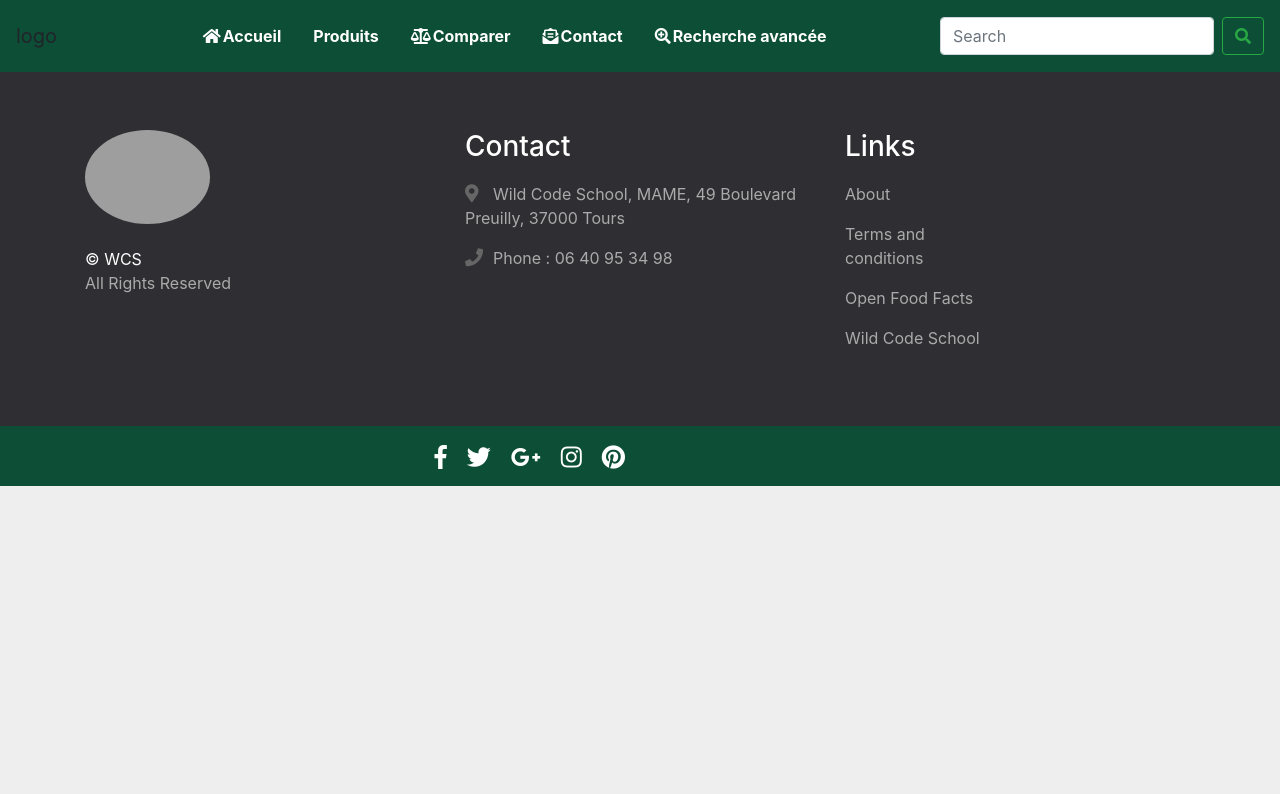
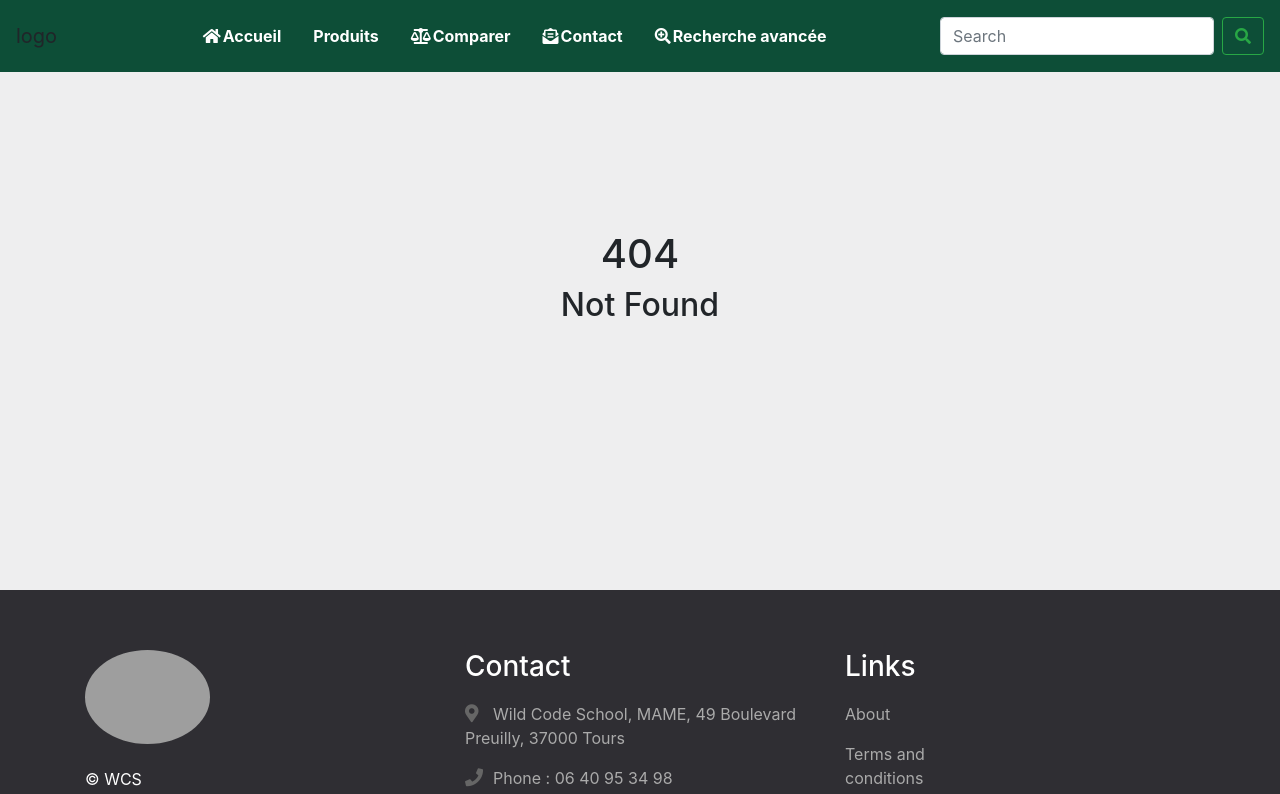
Before and after one commit to WildCodeSchool/tours-0918-js-projet2-found-eat, an Angular app in the folder Found-eat/: page /404 in a window 1280 px wide. Before the commit this address led to /. Shown: the top 794 px of the page. Built offline with nearby package versions, Linux system fonts and the light colour scheme; grey boxes are pictures that could not be loaded.

Commit message:
ajout d'une page pour l'erreur 404

```diff
--- /dev/null
+++ b/Found-eat/src/app/not-found/not-found.component.css
@@ -0,0 +1,6 @@
+div{
+	height: 45%;
+}
+h1{
+	margin-top: 4em;
+}
--- /dev/null
+++ b/Found-eat/src/app/not-found/not-found.component.html
@@ -0,0 +1,4 @@
+<div class="container">
+	<h1 class="text-center">404</h1>
+	<h2 class="text-center">Not Found</h2>
+</div>
--- /dev/null
+++ b/Found-eat/src/app/not-found/not-found.component.ts
@@ -0,0 +1,15 @@
+import { Component, OnInit } from '@angular/core';
+
+@Component({
+  selector: 'app-not-found',
+  templateUrl: './not-found.component.html',
+  styleUrls: ['./not-found.component.css']
+})
+export class NotFoundComponent implements OnInit {
+
+  constructor() { }
+
+  ngOnInit() {
+  }
+
+}
```
Also changed, not shown: Found-eat/src/app/app.module.ts (+5 -2 lines), 1 other file (tests, documents, lock files or other folders).
